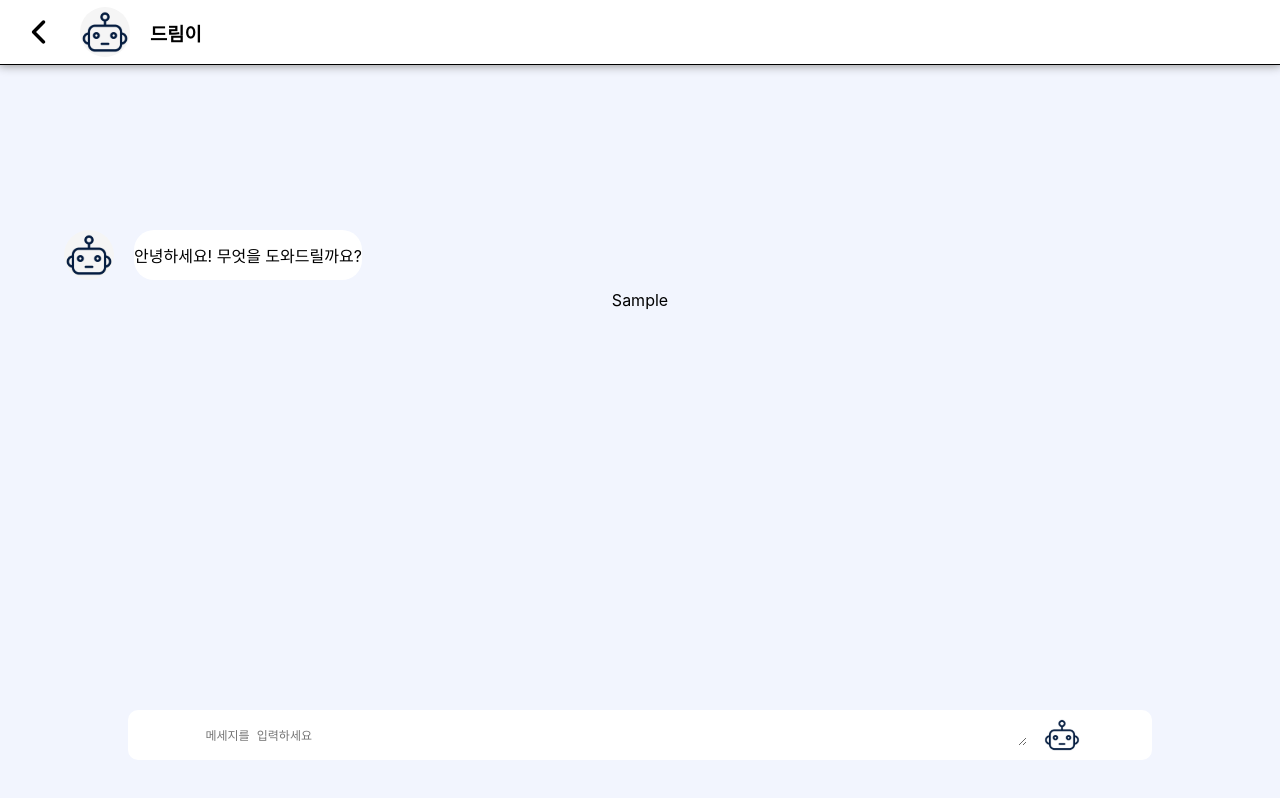
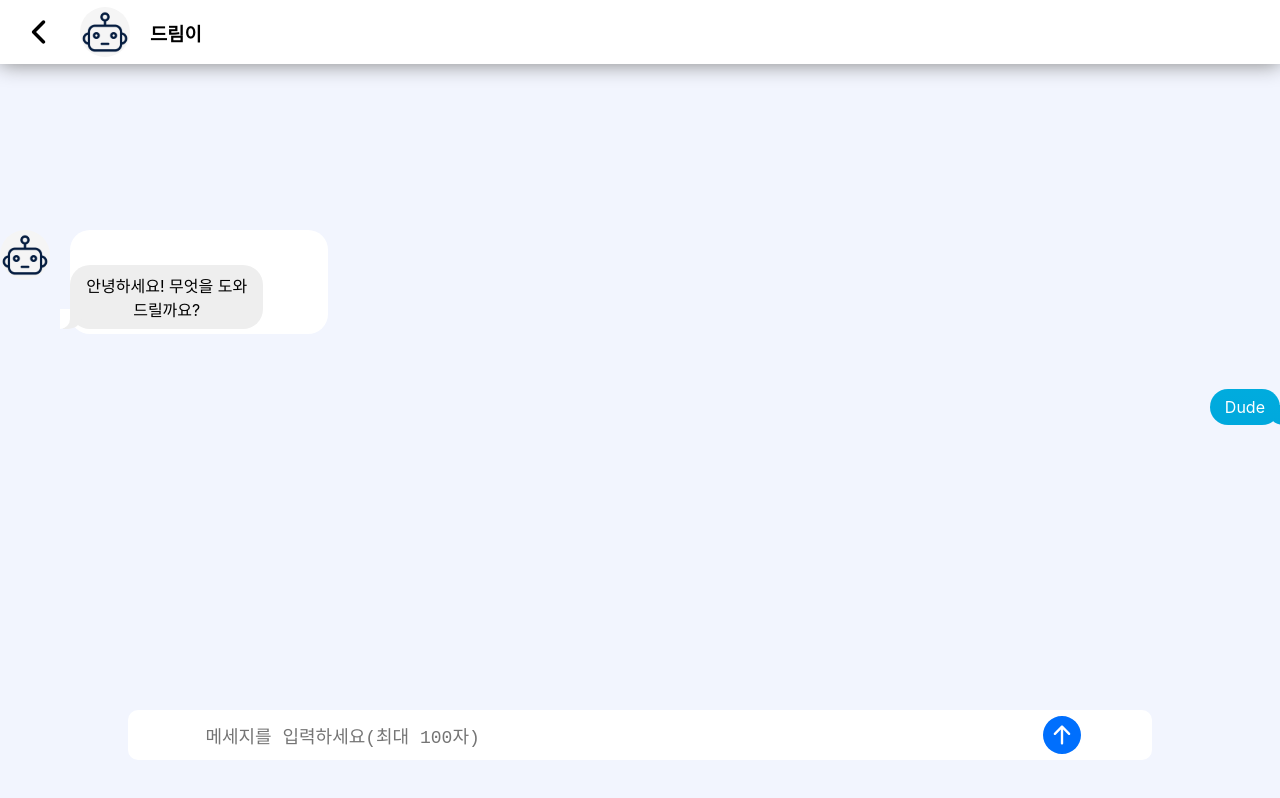
Before and after one commit to soo0300/Fintech-Welfare-Service, a React (Create React App) app in the folder frontend/: page /chatbot in a window 1280 px wide. Both pictures are taken after typing "Sample" into the empty fields and a click on the button 1061 px from the left and 735 px from the top of the page. Built offline with nearby package versions, Linux system fonts and the light colour scheme.

Commit message:
🌈style: 채팅메세지 css구현

```diff
--- a/frontend/public/index.html
+++ b/frontend/public/index.html
@@ -3,11 +3,7 @@
   <head>
     <meta charset="utf-8" />
     <link rel="icon" href="%PUBLIC_URL%/favicon.ico" />
-    <meta
-      name="viewport"
-      content="width=device-width, initial-scale=1,
-    viewport-fit=cover, user-scalable=no"
-    />
+    <meta name="viewport" content="width=device-width, initial-scale=1, />
     <meta
       name="description"
       content="Web site created using create-react-app"
--- a/frontend/src/App.css
+++ b/frontend/src/App.css
@@ -26,41 +26,4 @@ html {
   text-align: center;
   width: 100%;
   height: 100vh;
-  overflow: hidden;
-  touch-action: none;
 }
-
-.App-logo {
-  height: 40vmin;
-  pointer-events: none;
-}
-
-@media (prefers-reduced-motion: no-preference) {
-  .App-logo {
-    animation: App-logo-spin infinite 20s linear;
-  }
-}
-
-.App-header {
-  background-color: #282c34;
-  min-height: 100vh;
-  display: flex;
-  flex-direction: column;
-  align-items: center;
-  justify-content: center;
-  font-size: calc(10px + 2vmin);
-  color: white;
-}
-
-.App-link {
-  color: #61dafb;
-}
-
-@keyframes App-logo-spin {
-  from {
-    transform: rotate(0deg);
-  }
-  to {
-    transform: rotate(360deg);
-  }
-}
--- /dev/null
+++ b/frontend/src/views/ChatBot.css
@@ -0,0 +1,91 @@
+.chat {
+  width: 300px;
+  border: solid 1px #eee;
+  display: flex;
+  flex-direction: column;
+  padding: 10px;
+}
+
+.messages {
+  margin-top: 30px;
+  display: flex;
+  flex-direction: column;
+}
+
+.message {
+  border-radius: 20px;
+  padding: 8px 15px;
+  margin-top: 5px;
+  margin-bottom: 5px;
+  display: inline-block;
+}
+
+.yours {
+  align-items: flex-start;
+}
+
+.yours .message {
+  margin-right: 25%;
+  background-color: #eee;
+  position: relative;
+}
+
+.yours .message.last:before {
+  content: "";
+  position: absolute;
+  z-index: 0;
+  bottom: 0;
+  left: -7px;
+  height: 20px;
+  width: 20px;
+  background: #eee;
+  border-bottom-right-radius: 15px;
+}
+.yours .message.last:after {
+  content: "";
+  position: absolute;
+  z-index: 1;
+  bottom: 0;
+  left: -10px;
+  width: 10px;
+  height: 20px;
+  background: white;
+  border-bottom-right-radius: 10px;
+}
+
+.mine {
+  align-items: flex-end;
+}
+
+.mine .message {
+  color: white;
+  margin-left: 25%;
+  background: linear-gradient(to bottom, #00d0ea 0%, #0085d1 100%);
+  background-attachment: fixed;
+  position: relative;
+}
+
+.mine .message.last:before {
+  content: "";
+  position: absolute;
+  z-index: 0;
+  bottom: 0;
+  right: -8px;
+  height: 20px;
+  width: 20px;
+  background: linear-gradient(to bottom, #00d0ea 0%, #0085d1 100%);
+  background-attachment: fixed;
+  border-bottom-left-radius: 15px;
+}
+
+.mine .message.last:after {
+  content: "";
+  position: absolute;
+  z-index: 1;
+  bottom: 0;
+  right: -10px;
+  width: 10px;
+  height: 20px;
+  background: white;
+  border-bottom-left-radius: 10px;
+}
--- a/frontend/src/views/ChatBot.jsx
+++ b/frontend/src/views/ChatBot.jsx
@@ -3,10 +3,11 @@ import { styled } from "styled-components";
 import Button from "../components/button/Button";
 import { ReactComponent as BackIcon } from "../assets/img/arrow-left-bold.svg";
 import { ReactComponent as BotIcon } from "../assets/img/boticon.svg";
-import { ReactComponent as SendIcon } from "../assets/img/sendicon.svg";
-
+import { ReactComponent as SendIcon } from "../assets/img/Send_icon.svg";
 import { useNavigate } from "react-router-dom";
 import TextareaAutosize from "react-textarea-autosize";
+import "./ChatBot.css";
+
 const Container = styled.div`
   width: 100%;
   height: 100%;
@@ -18,10 +19,9 @@ const Container = styled.div`
 const ChatHeader = styled.div`
   width: 100%;
   height: 8%;
-  border-bottom: 1px solid;
   border-color: black;
   background-color: white;
-  box-shadow: 0px -1px 10px 1px grey;
+  box-shadow: 0px 0px 20px 0px grey;
   display: flex;
   align-items: center;
   position: fixed;
@@ -29,14 +29,14 @@ const ChatHeader = styled.div`
 `;
 
 const ChatContent = styled.div`
-  width: 90%;
+  width: 100%;
   margin-top: 18%;
   height: 78%;
   display: flex;
   overflow-y: scroll;
   flex-direction: column;
   position: fixed;
-  gap: 10px;
+  gap: 20px;
 `;
 
 const ChatForm = styled.form`
@@ -46,24 +46,22 @@ const ChatForm = styled.form`
   background-color: white;
   width: 80%;
   height: auto;
-  max-height: 200px;
   bottom: 5%;
   position: fixed;
   border-radius: 10px;
   font-size: 18px;
 `;
 
-const ChatInput = styled.textarea`
+const StyledTextarea = styled(TextareaAutosize)`
+  font-size: 18px;
   width: 80%;
+  height: 5%;
   margin: 10px;
-  /* border-radius: 85px; */
-  font-size: 18px;
-  white-space: normal;
-  height: auto;
-  max-height: 180px;
-  min-height: 20px;
-  overflow-y: auto;
+  border: none;
   resize: none;
+  &:focus {
+    outline: none;
+  }
 `;
 
 const ChatContainer = styled.div`
@@ -90,17 +88,6 @@ const StyledEllipseIcon = styled.div`
   justify-content: space-evenly;
 `;
 
-const StyledTextarea = styled(TextareaAutosize)`
-  font-size: 12px;
-  width: 80%;
-  height: 5%;
-  margin: 10px;
-  border: none;
-  &:focus {
-    outline: none; /* 포커스 시 외곽선 제거 */
-  }
-`;
-
 function ChatBot() {
   const [message, setMessage] = useState([
     ["안녕하세요! 무엇을 도와드릴까요?", "bot"],
@@ -113,7 +100,9 @@ function ChatBot() {
   };
 
   const changeMessage = (e) => {
+    if (e.target.value.length <= 100) {
       setMyMessage(e.target.value);
+    }
   };
 
   const sendMessage = (e) => {
@@ -145,16 +134,22 @@ function ChatBot() {
         {message.map((data, index) => (
           <div key={index}>
             {data[1] === "bot" ? (
+              <>
                 <ChatContainer>
                   <StyledEllipseIcon>
                     <BotIcon />
                   </StyledEllipseIcon>
                   <ChatBox>
-                  <div>{data[0]}</div>
+                    <div class="yours messages">
+                      <div class="message last">{data[0]}</div>
+                    </div>
                   </ChatBox>
                 </ChatContainer>
+              </>
             ) : (
-              <div className="message-yourbody">{data[0]}</div>
+              <div class="mine messages">
+                <div class="message last">Dude</div>
+              </div>
             )}
           </div>
         ))}
@@ -162,10 +157,11 @@ function ChatBot() {
 
       <ChatForm onSubmit={sendMessage}>
         <StyledTextarea
-          placeholder="메세지를 입력하세요"
+          required
+          placeholder="메세지를 입력하세요(최대 100자)"
           value={myMessage}
           onChange={changeMessage}
-        ></StyledTextarea>
+        />
         <Button width="50px" height="50px" background="none" type="submit">
           <SendIcon />
         </Button>
```
Also changed, not shown: frontend/src/assets/img/sendicon.svg (deleted), 1 other file (tests, documents, lock files or other folders). Lines whose indentation alone changed are shown as unchanged.
